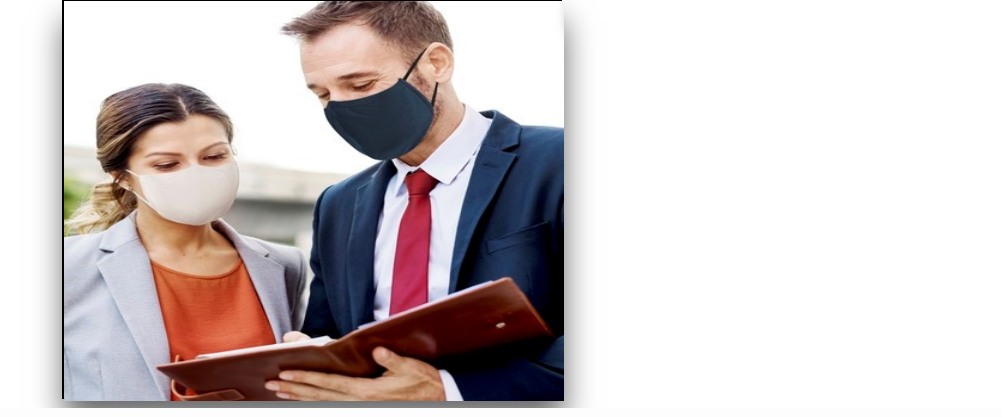
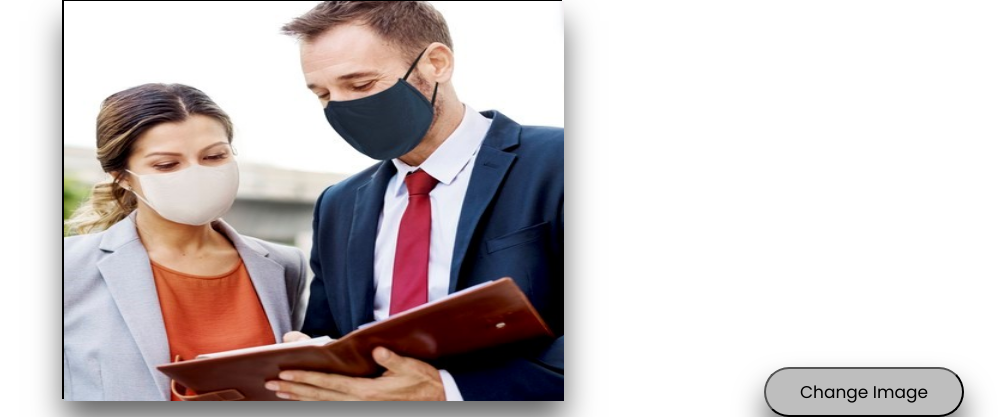
Before and after one commit to valzagrainca/PHP20_21_Gr34, a PHP site: page /promotions.php in a window 1440 px wide. Shown: the part 821-1238 px from the top of the page, without its empty margins (438-1440 px from the left). Run offline with PHP 8.4, Linux system fonts and the light colour scheme; some libraries are stand-ins or nearby versions.

Commit message:
Update promotions.php

```diff
--- a/fundingprograms/promotions.php
+++ b/fundingprograms/promotions.php
@@ -163,8 +163,7 @@ session_start();
     <div class="client">
     <div id="demo">
      <img src="imagesfunding/e.jpg"  >
-     <button type="button" id="boom"onclick="loadimg()" style=" width:500px;
-  height: 400px;>Change Content</button>
+     <button type="button" id="boom"onclick="loadimg()">Change Image</button>
      </div>
      </div>
     </div>
```
